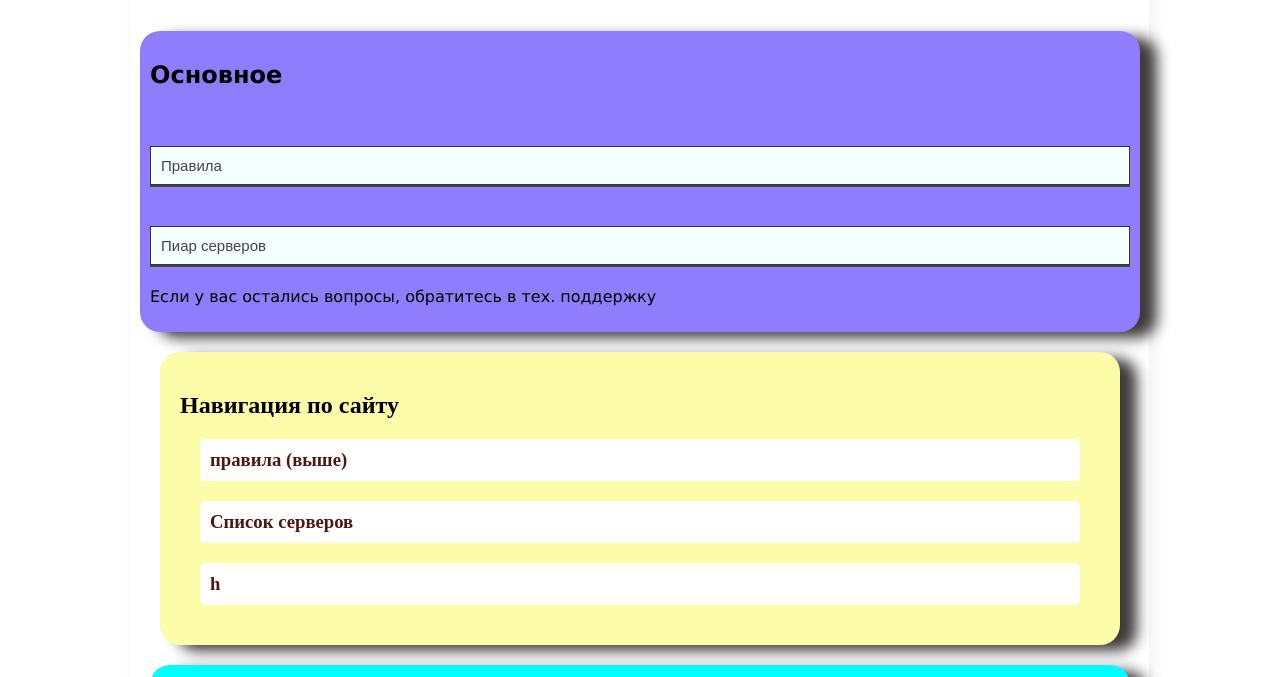
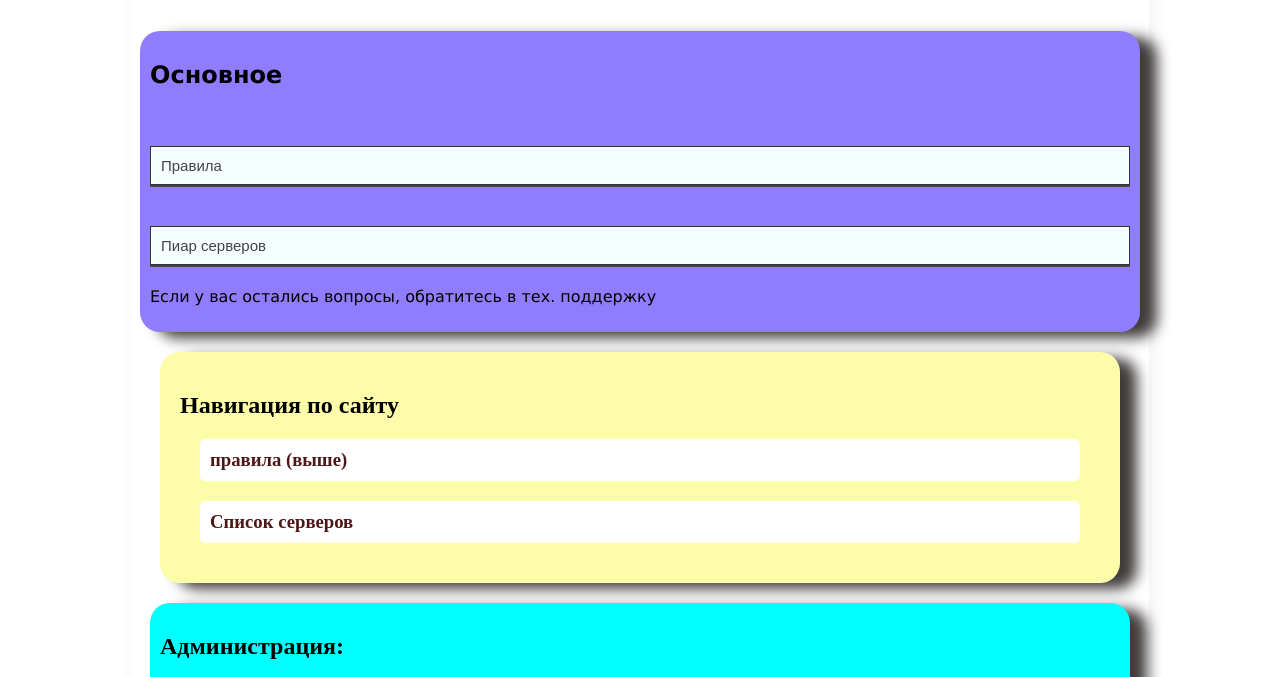
Before and after one commit to leoned777/chats, a plain HTML site: page index.html in a window 1280 px wide. Shown: the part 202-879 px from the top of the page. Drawn offline with Linux system fonts and the light colour scheme.

Commit message:
Update index.html
пир

```diff
--- a/index.html
+++ b/index.html
@@ -132,7 +132,7 @@
 <h3>
     <p><a href="#myButton"> правила (выше) </a></p>
     <p><a href="test.html"> Список серверов </a></p>
-    <p><a href="top_stats.html">  h</a></p>
+
 
 </h3></div>
     <div class="admins">
```
